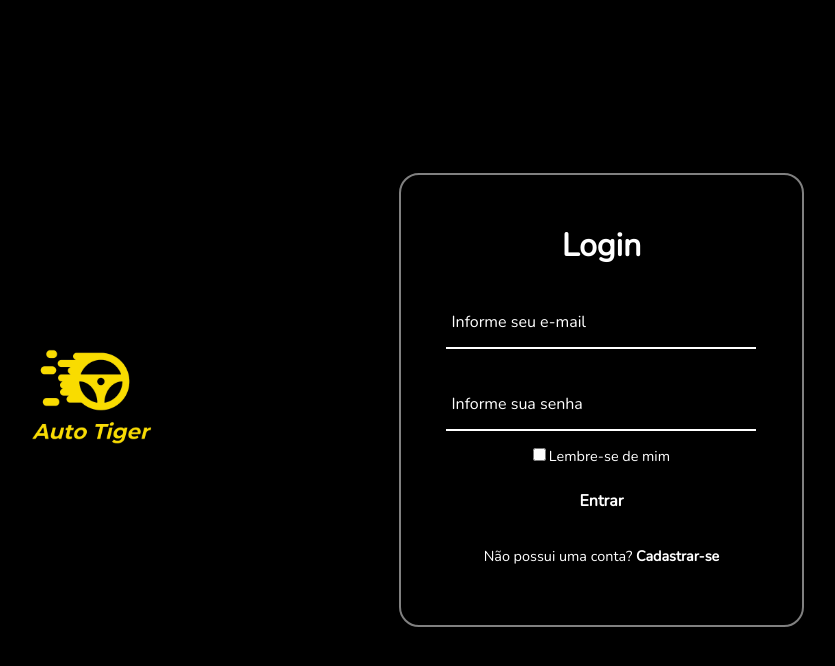
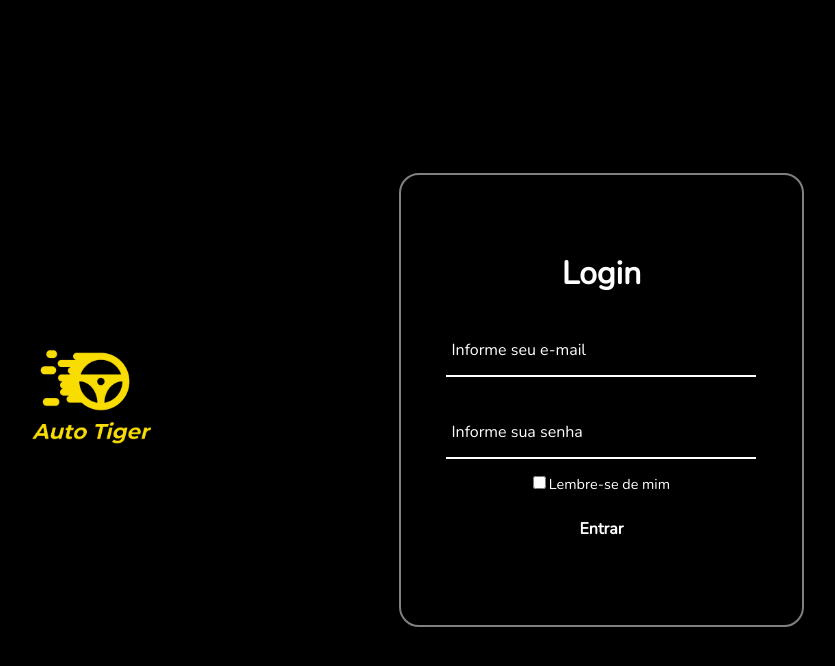
Before and after one commit to fgabrielmorais/Auto_Escola_php, a PHP site: page / in a window 1280 px wide. Shown: the top 666 px of the page, without its empty margins (220-1055 px from the left). Run offline with PHP 8.4, Linux system fonts and the light colour scheme.

Commit message:
Tudo feito

```diff
--- a/admin_page.php
+++ b/admin_page.php
@@ -16,7 +16,7 @@
 
 
 <nav>
-        <a href="#" class="logo"><img src="imagens/logoTransparente.png" width="120px"></a>
+        <a href="admin_page.php" class="logo"><img src="imagens/logoTransparente.png" width="120px"></a>
 
         <ul class="navbar">
            <li><a href="admin_page.php" class="active">Página principal</a></li>
@@ -34,7 +34,7 @@
     <div class="detel">
         <h1>Seja Bem-vindo(a)</h1>
         <p>Aqui você poderá ver todos os alunos, instrutores, habilitações e muito mais</p>
-        <a>Vamos começar?</a>
+        <a href="admin_page.php">Vamos começar?</a>
     </div>
 
     <div class="images">
--- a/aulas.php
+++ b/aulas.php
@@ -15,7 +15,7 @@
 
 
 <nav>
-        <a href="#" class="logo"><img src="imagens/logoTransparente.png" width="120px"></a>
+        <a href="admin_page.php" class="logo"><img src="imagens/logoTransparente.png" width="120px"></a>
 
         <ul class="navbar">
            <li><a href="admin_page.php">Página principal</a></li>
@@ -38,7 +38,7 @@
 
 
     <div class="form-box">
-        <h1>Organize as aulas prática </h1>
+        <h1>Organize as aulas práticas </h1>
         <p>Organize as aulas da Auto Escola</p>
         <form action="#">
 
--- a/cfc.php
+++ b/cfc.php
@@ -15,7 +15,7 @@
 
 
 <nav>
-        <a href="#" class="logo"><img src="imagens/logoTransparente.png" width="120px"></a>
+        <a href="admin_page.php" class="logo"><img src="imagens/logoTransparente.png" width="120px"></a>
 
         <ul class="navbar">
            <li><a href="admin_page.php">Página principal</a></li>
--- a/habilitacao.php
+++ b/habilitacao.php
@@ -15,7 +15,7 @@
 
 
 <nav>
-        <a href="#" class="logo"><img src="imagens/logoTransparente.png" width="120px"></a>
+        <a href="admin_page.php" class="logo"><img src="imagens/logoTransparente.png" width="120px"></a>
 
         <ul class="navbar">
            <li><a href="admin_page.php">Página principal</a></li>
--- a/index.php
+++ b/index.php
@@ -38,9 +38,6 @@
                     </div>
 
                     <button>Entrar</button>
-                    <div class="register">
-                        <p>Não possui uma conta? <a href="">Cadastrar-se</a></p>
-                    </div>
                 </form>
             </div>
     </section>
@@ -201,22 +198,6 @@ button:hover{
 }
 
 
-.register {
-    font-size: .9em;
-    color: #fff;
-    text-align: center;
-    margin: 25px 0 10px;
-}
-
-.register p a {
-    text-decoration: none;
-    color: #fff;
-    font-weight: 600;
-}
-
-.register p a:hover {
-    text-decoration: underline;
-}
 
 
 @media (max-width: 1640px){
```
Also changed, not shown: aluno.php (+7 -7 lines), instrutor.php (+8 -8 lines).
